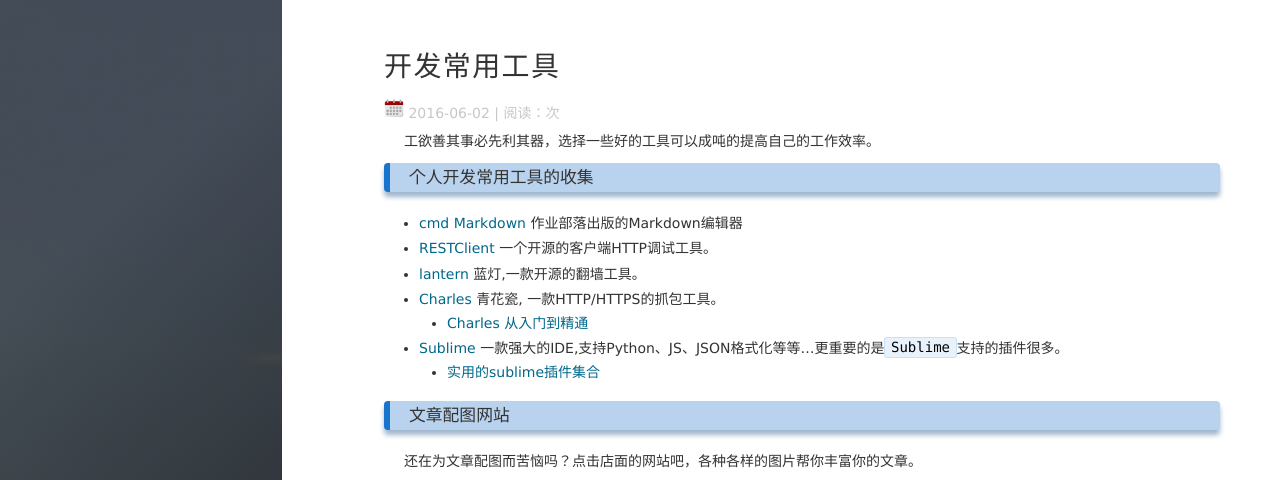
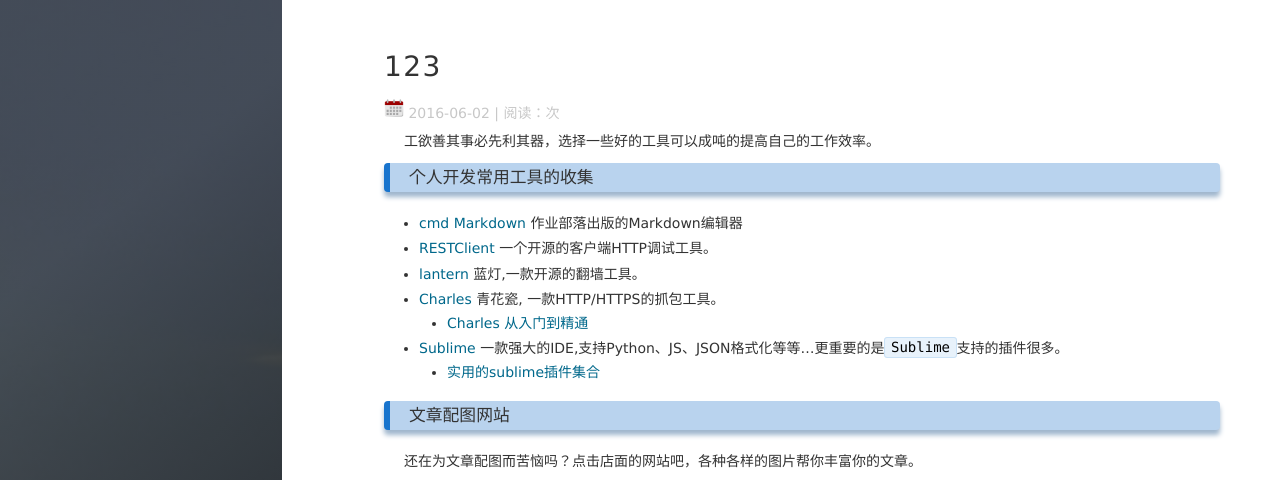
Before and after one commit to hzx0406/hzx0406.github.io, a Jekyll site: the page built from _posts/2016-06-02-Develop_Tool.md, in a window 1280 px wide and 1291 px high, cut to the strip 0-480 px from the top of the window. Built offline with Jekyll 4.4.1, drawn with Linux system fonts in a browser that asks for light colours; nearby versions of some CDN libraries; comment, search, counter and statistics services are not loaded.

Commit message:
Update 2016-06-02-Develop_Tool.md

```diff
--- a/_posts/2016-06-02-Develop_Tool.md
+++ b/_posts/2016-06-02-Develop_Tool.md
@@ -1,6 +1,6 @@
 ---
 layout: post
-title: 开发常用工具
+title: 123
 date: 2016-06-02 11:15:06
 tag: 工具
 ---
```
